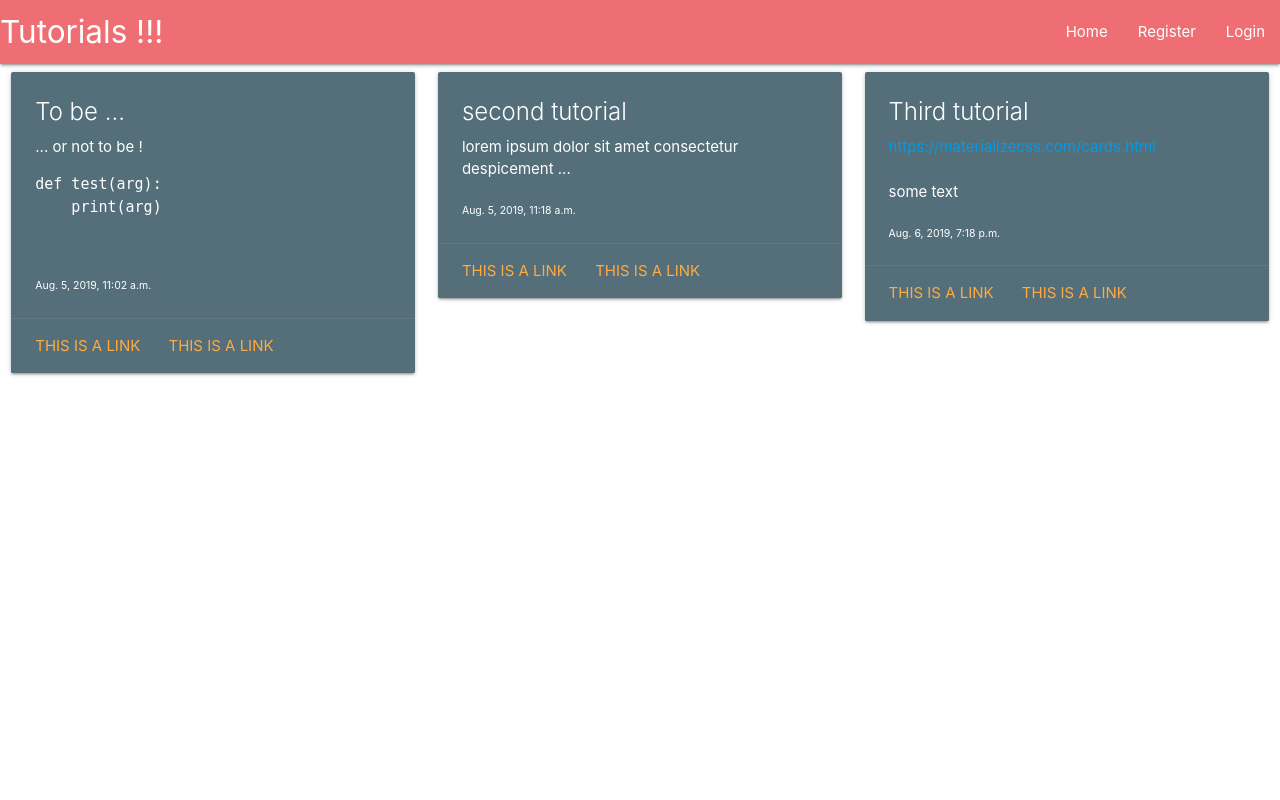
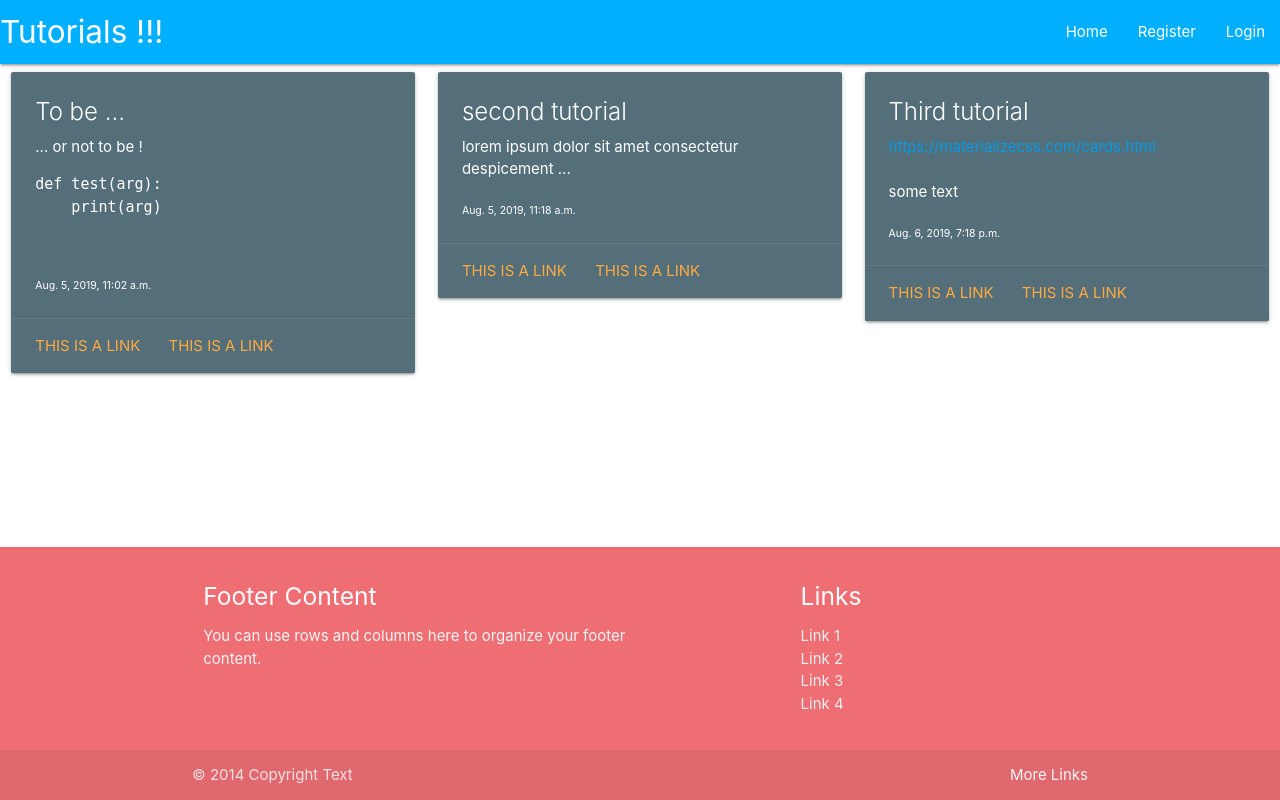
Before and after one commit to NickIT87/mysite, a Django app: page / in a window 1280 px wide. Run offline with Django 3.2, Linux system fonts and the light colour scheme; data comes from the database, SQL or seed files in the repository; both versions use the stored data as it was after the commit; some libraries are stand-ins or nearby versions.

Commit message:
front-end tutorial

```diff
--- /dev/null
+++ b/main/static/main/css/custom_styles.css
@@ -0,0 +1,9 @@
+  body {
+    display: flex;
+    min-height: 100vh;
+    flex-direction: column;
+  }
+
+  main {
+    flex: 1 0 auto;
+  }
--- a/main/templates/main/header.html
+++ b/main/templates/main/header.html
@@ -11,11 +11,12 @@
       <!-- Compiled and minified CSS -->
     <!-- <link href="{% static 'main/css/materialize.css' %}" rel="stylesheet"> -->
     <link rel="stylesheet" href="https://cdnjs.cloudflare.com/ajax/libs/materialize/1.0.0/css/materialize.min.css">
+    <link href="{% static 'main/css/custom_styles.css' %}" rel="stylesheet">
 </head>
 <body>
-
+<header>
     <nav>
-    <div class="nav-wrapper">
+        <div class="nav-wrapper light-blue accent-3">
           <a href="/" class="brand-logo">Tutorials !!!</a>
           <ul id="nav-mobile" class="right hide-on-med-and-down">
             <li><a href="/">Home</a></li>
@@ -24,9 +25,38 @@
           </ul>
         </div>
     </nav>
+</header>
 
+<main>
 {% block content %}
 {% endblock %}
+</main>
+
+<footer class="page-footer">
+    <div class="container">
+        <div class="row">
+            <div class="col l6 s12">
+                <h5 class="white-text">Footer Content</h5>
+                <p class="grey-text text-lighten-4">You can use rows and columns here to organize your footer content.</p>
+            </div>
+            <div class="col l4 offset-l2 s12">
+                <h5 class="white-text">Links</h5>
+                <ul>
+                  <li><a class="grey-text text-lighten-3" href="#!">Link 1</a></li>
+                  <li><a class="grey-text text-lighten-3" href="#!">Link 2</a></li>
+                  <li><a class="grey-text text-lighten-3" href="#!">Link 3</a></li>
+                  <li><a class="grey-text text-lighten-3" href="#!">Link 4</a></li>
+                </ul>
+            </div>
+        </div>
+    </div>
+    <div class="footer-copyright">
+        <div class="container">
+            © 2014 Copyright Text
+            <a class="grey-text text-lighten-4 right" href="#!">More Links</a>
+        </div>
+    </div>
+</footer>
 
 </body>
 
```
Also changed, not shown: db.sqlite3. Lines whose indentation alone changed are shown as unchanged.
